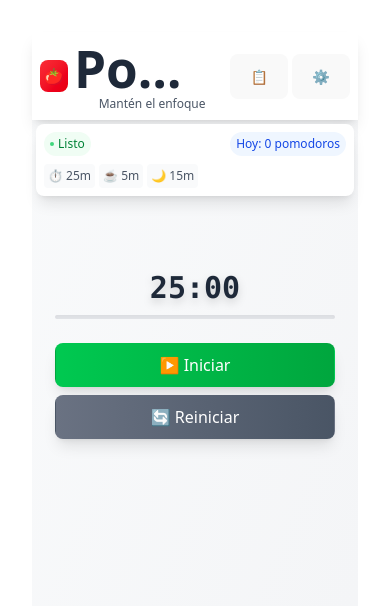
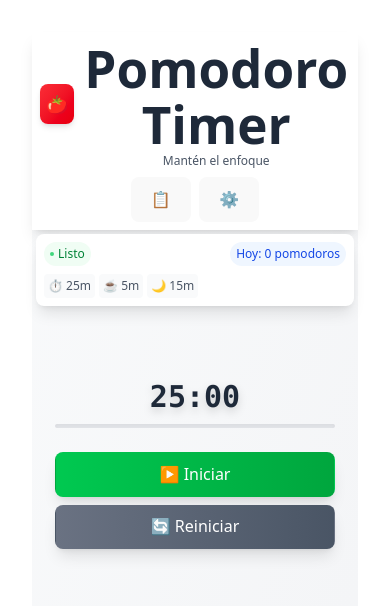
Before and after one commit to WildoFari/Pomodoro-App, a React (Vite) app: page / in a window 390 px wide. Shown: the top 606 px of the page. Built offline with nearby package versions, Linux system fonts and the light colour scheme.

Commit message:
Pomodoro title for mobile

```diff
--- a/src/components/PomodoroTimer.jsx
+++ b/src/components/PomodoroTimer.jsx
@@ -150,34 +150,35 @@ export default function PomodoroTimer() {
     <div className="min-h-screen bg-gradient-to-br from-gray-50 to-gray-100 w-full">
       {/* Header compacto para móvil */}
       <div className="bg-white shadow-lg md:hidden w-full">
-        <div className="flex items-center justify-between p-2 sm:p-3 md:p-4 w-full">
-          <div className="flex items-center gap-1.5 sm:gap-2 md:gap-3 min-w-0 flex-1">
-            <div className="bg-gradient-to-br from-red-500 to-red-600 p-1 sm:p-1.5 md:p-2 rounded-lg sm:rounded-xl flex-shrink-0">
-              <span className="text-base sm:text-lg md:text-2xl">🍅</span>
+        <div className="flex flex-col p-2 sm:p-3 md:p-4 w-full">
+          {/* Título principal centrado */}
+          <div className="flex items-center justify-center mb-2 sm:mb-3">
+            <div className="bg-gradient-to-br from-red-500 to-red-600 p-1.5 sm:p-2 md:p-3 rounded-lg sm:rounded-xl shadow-md">
+              <span className="text-lg sm:text-xl md:text-2xl">🍅</span>
             </div>
-            <div className="min-w-0 flex-1">
-              <h1 className="text-sm sm:text-base md:text-lg font-bold text-gray-800 truncate">Pomodoro</h1>
-              <p className="text-xs text-gray-600 truncate">Mantén el enfoque</p>
+            <div className="ml-2 sm:ml-3">
+              <h1 className="text-lg sm:text-xl md:text-2xl font-bold text-gray-800">Pomodoro Timer</h1>
+              <p className="text-xs sm:text-sm text-gray-600 text-center">Mantén el enfoque</p>
             </div>
           </div>
 
-          {/* Botones de acción móvil */}
-          <div className="flex items-center gap-1 sm:gap-1.5 md:gap-2 flex-shrink-0">
+          {/* Botones de acción centrados */}
+          <div className="flex items-center justify-center gap-2 sm:gap-3">
             <button
               onClick={() => setShowTaskList(!showTaskList)}
-              className={`p-1 sm:p-1.5 md:p-2 rounded-lg transition-all duration-200 ${
+              className={`p-2 sm:p-2.5 md:p-3 rounded-lg transition-all duration-200 ${
                 showTaskList
                   ? 'text-blue-600 bg-blue-50'
-                  : 'text-gray-600 hover:text-blue-600 hover:bg-blue-50'
+                  : 'text-gray-600 hover:text-blue-600 hover:bg-gray-50'
               }`}
             >
-              <span className="text-sm sm:text-base md:text-lg">📋</span>
+              <span className="text-base sm:text-lg md:text-xl">📋</span>
             </button>
             <button
               onClick={() => setShowSettings(true)}
-              className="p-1 sm:p-1.5 md:p-2 text-gray-600 hover:text-gray-800 hover:bg-gray-50 rounded-lg transition-all duration-200"
+              className="p-2 sm:p-2.5 md:p-3 text-gray-600 hover:text-gray-800 hover:bg-gray-50 rounded-lg transition-all duration-200"
             >
-              <span className="text-sm sm:text-base md:text-lg">⚙️</span>
+              <span className="text-base sm:text-lg md:text-xl">⚙️</span>
             </button>
           </div>
         </div>
```
